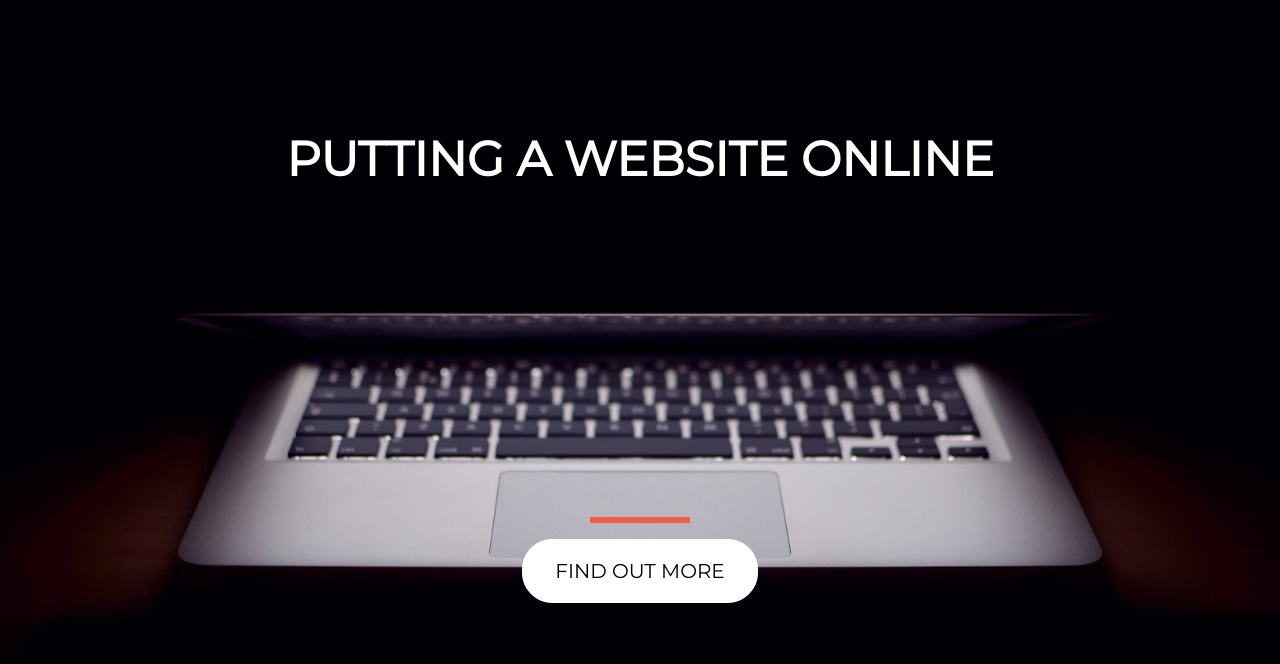
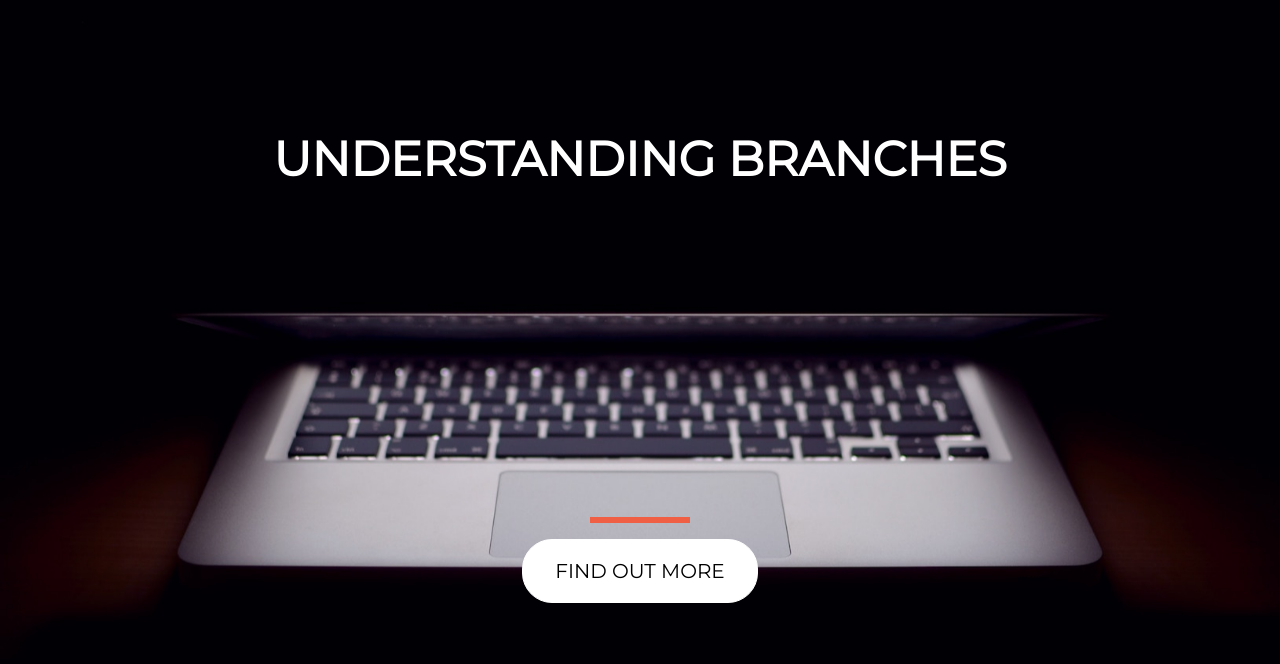
Before and after one commit to MatiasOB/trial_website, a plain HTML site: page index.html in a window 1280 px wide. Drawn offline with nearby package versions, Linux system fonts and the light colour scheme.

Commit message:
Update index.html

```diff
--- a/index.html
+++ b/index.html
@@ -23,7 +23,7 @@
 <body>
 
 <div class="container">
-<h1 class="text-uppercase">Putting a Website online</h1>
+<h1 class="text-uppercase">Understanding branches</h1>
 </div>
 
 <div class="button-container">
```
